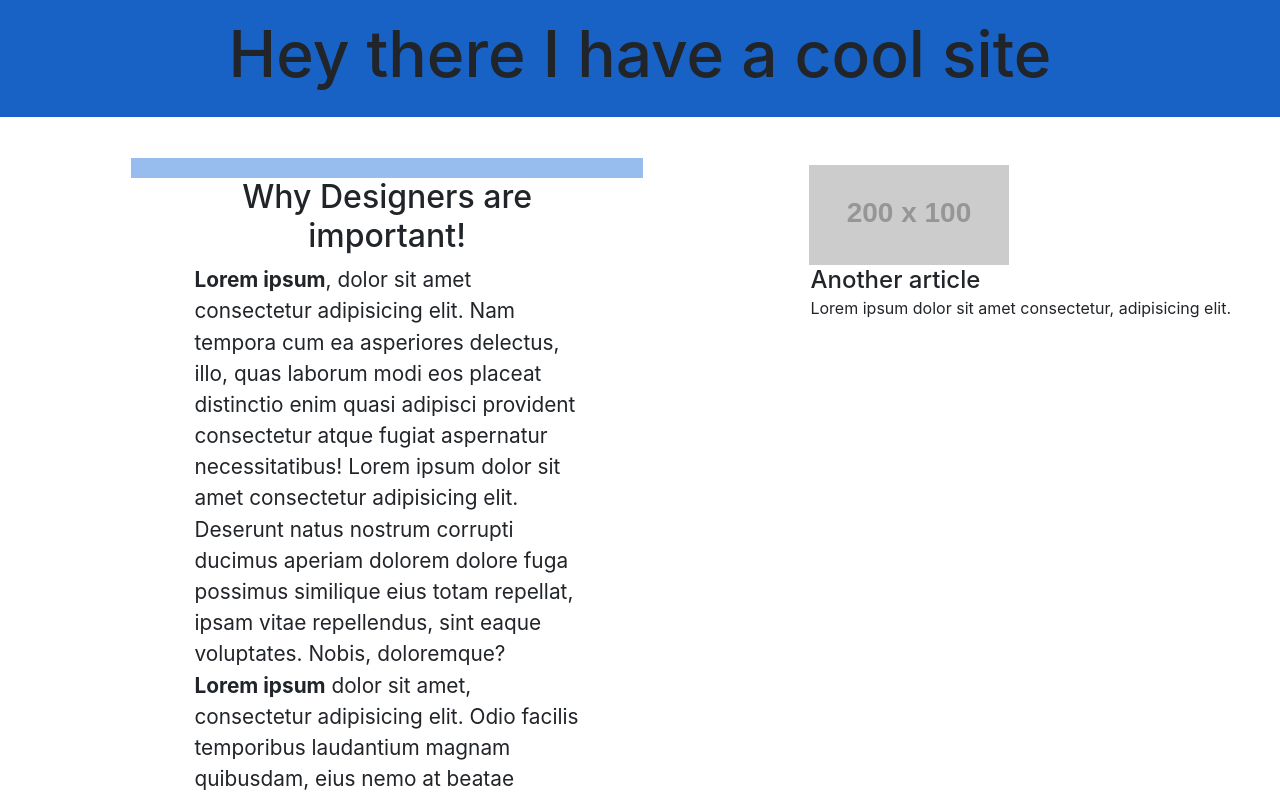
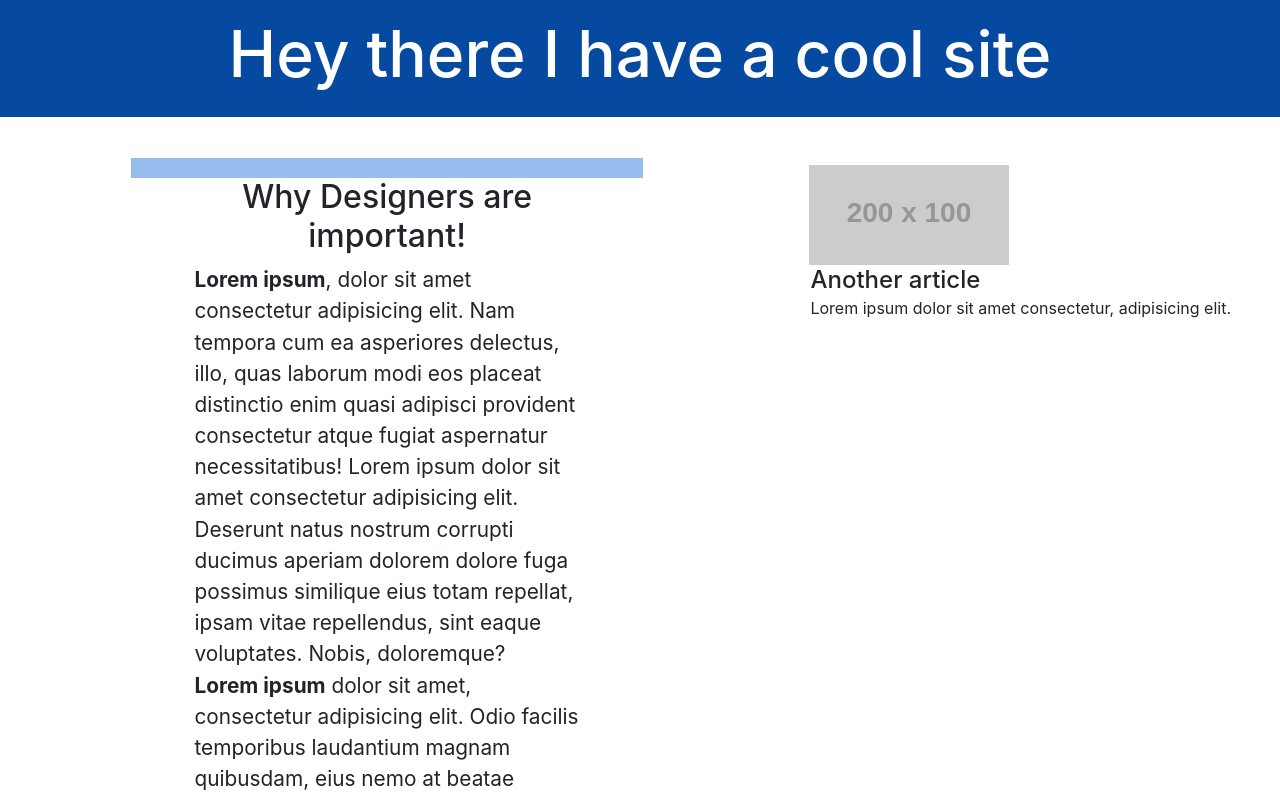
Before and after one commit to MatthewHufft/day-2, a plain HTML site: page index.html in a window 1280 px wide. Shown: the top 798 px of the page. Drawn offline with nearby package versions, Linux system fonts and the light colour scheme; placeholder pictures from the web are drawn by us.

Commit message:
adjusted colors

```diff
--- a/style.css
+++ b/style.css
@@ -8,6 +8,7 @@ body {
   justify-content: center;
   padding: 1em;
   width: 100%;
+  color: white;
 }
 
 .footer {
@@ -31,7 +32,7 @@ h4 {
 }
 
 .dark-blue {
-  background-color: rgb(23, 98, 196);
+  background-color: rgb(6, 73, 161);
 }
 
 
```
